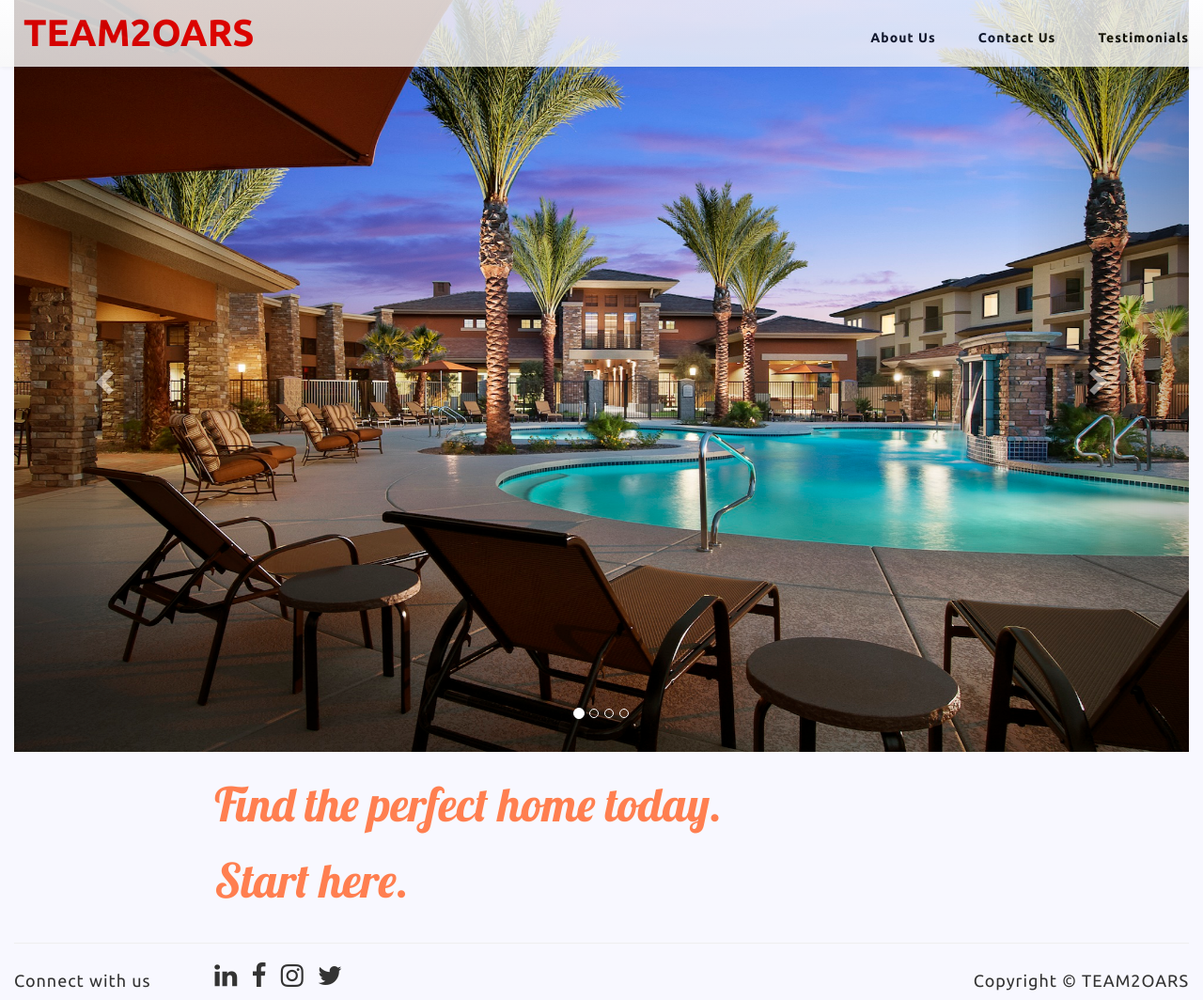
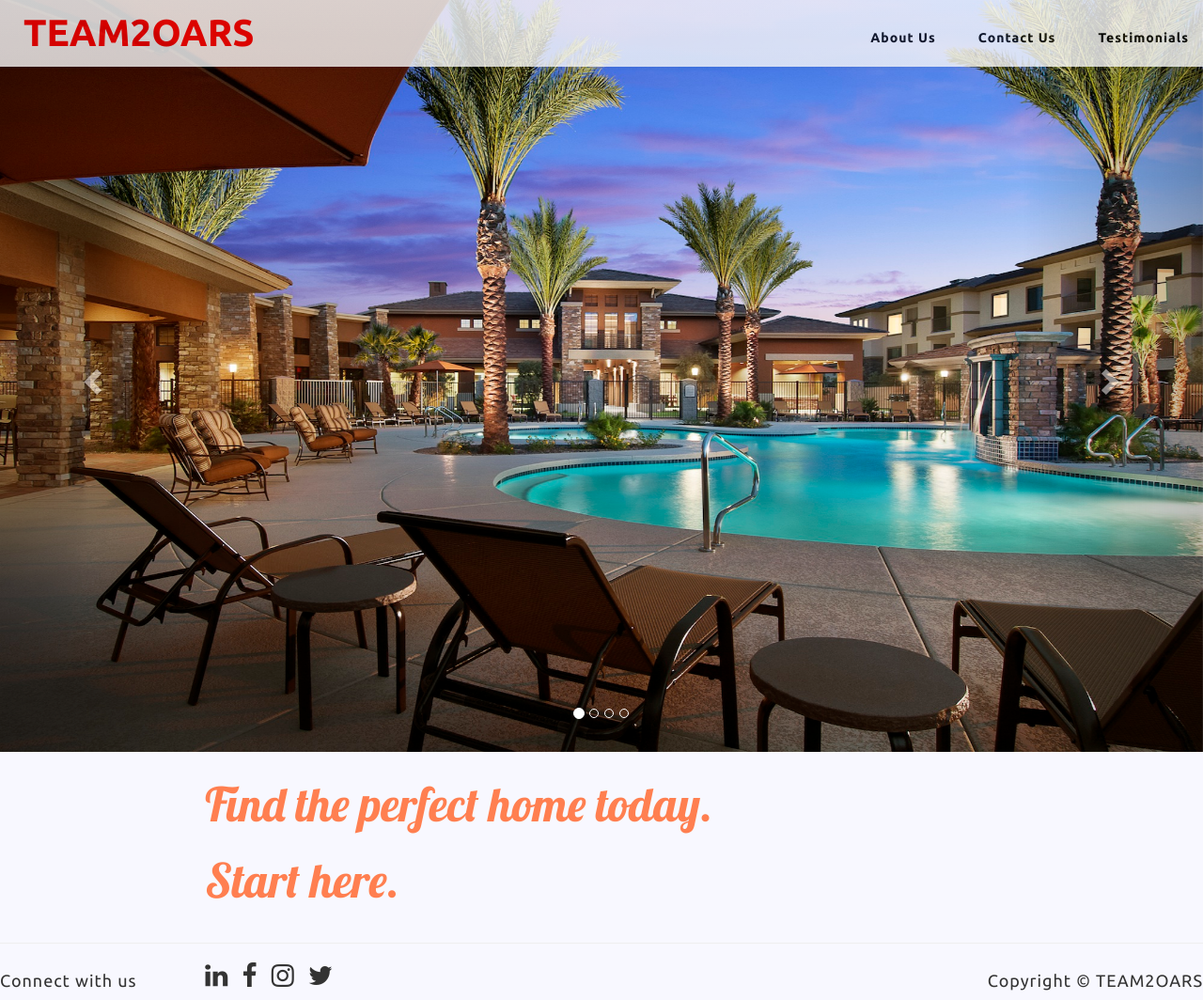
Before and after one commit to achernan/TEAM2OARS, a Django app: page / in a window 1280 px wide. Shown: the whole page at 94% size. Run offline with Django 3.2, Linux system fonts and the light colour scheme; some libraries are stand-ins or nearby versions.

Commit message:
fixed front page margins to fit browser

```diff
--- a/TEAM2OARS_APP/static/css/front_page.css
+++ b/TEAM2OARS_APP/static/css/front_page.css
@@ -42,7 +42,7 @@
 
 p {
     font-size: 50px;
-    font-family: Lobster;
+    font-family: Lobster, sans-serif;
     color: coral;
 }
 
@@ -59,6 +59,11 @@ body {
     background-color: ghostwhite;
 }
 
+.container-fluid {
+    margin: 0;
+    padding: 0;
+}
+
 footer {
     letter-spacing: 1px;
     font-family: Ubuntu, sans-serif;
--- a/TEAM2OARS_APP/templates/TEAM2OARS_APP/front_page.html
+++ b/TEAM2OARS_APP/templates/TEAM2OARS_APP/front_page.html
@@ -25,7 +25,7 @@
 
 </head>
 
-<body>
+<body style="margin:0;padding:0;">
     <div class="container-fluid">
 
 <!--Fix navigation so that it adjusts properly for mobile -->
```
